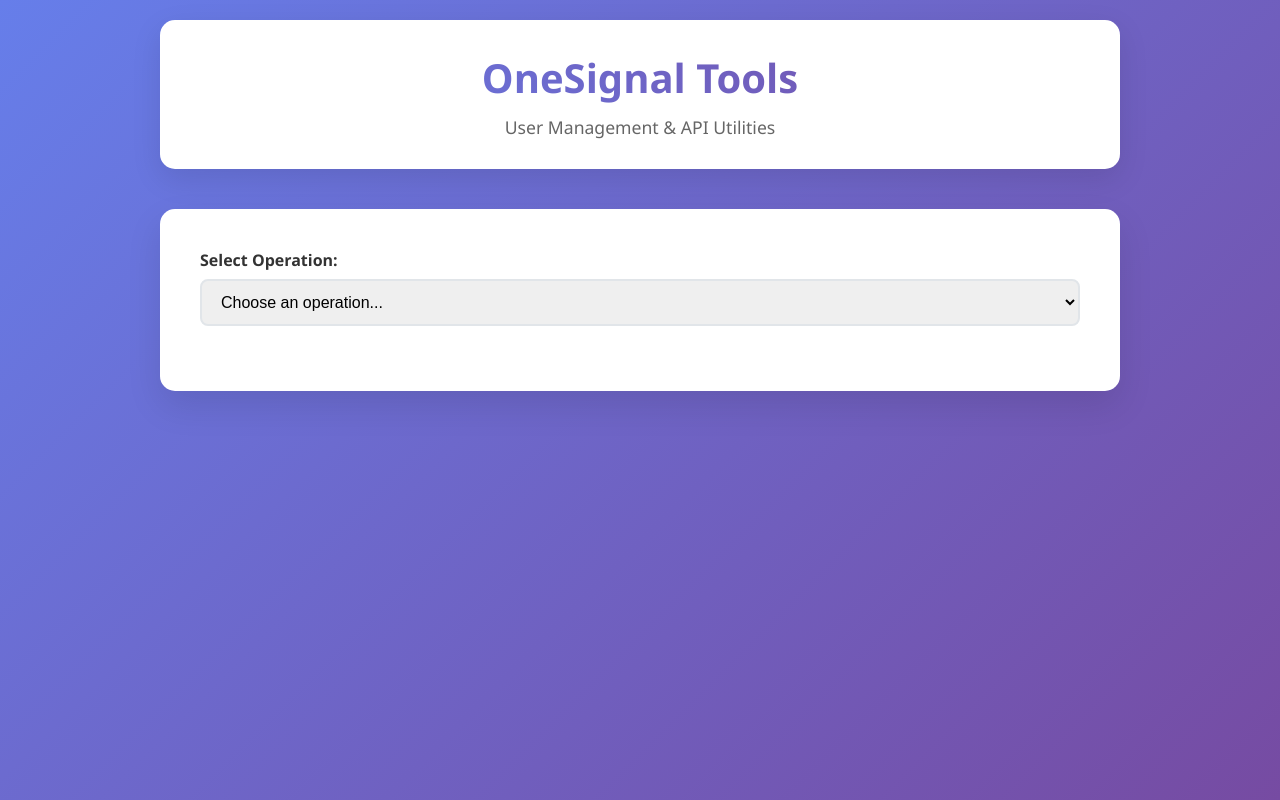
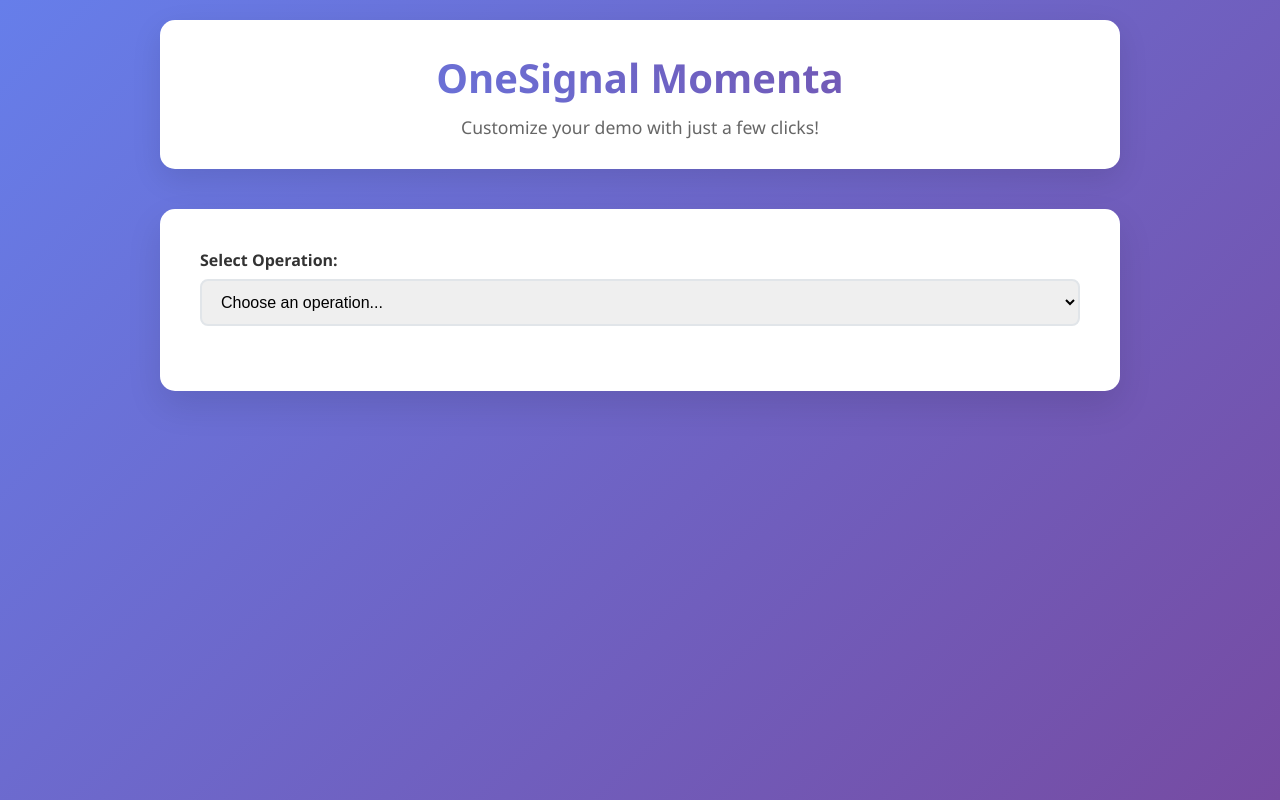
Before and after one commit to cbenedikter/MomentaAnalytics, a plain HTML site: page index.html in a window 1280 px wide. Drawn offline with Linux system fonts and the light colour scheme.

Commit message:
Update: Manual changes from Cursor

```diff
--- a/index.html
+++ b/index.html
@@ -9,8 +9,8 @@
 <body>
     <div class="container">
         <div class="header">
-            <div class="logo">OneSignal Tools</div>
-            <div class="subtitle">User Management & API Utilities</div>
+            <div class="logo">OneSignal Momenta</div>
+            <div class="subtitle">Customize your demo with just a few clicks!</div>
         </div>
 
         <div class="main-card">
```
